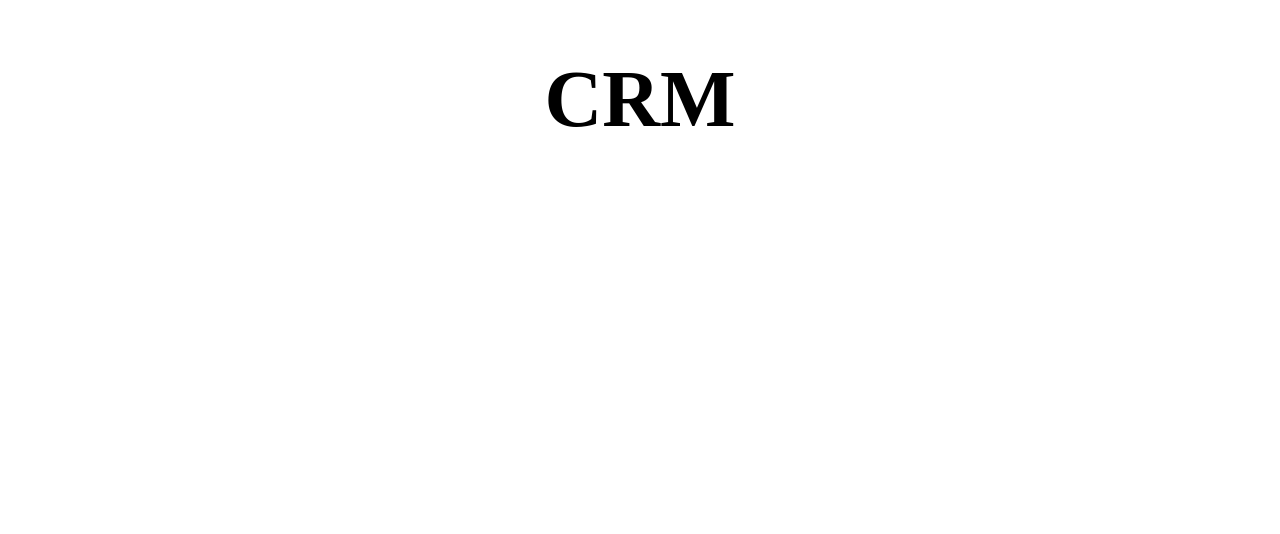
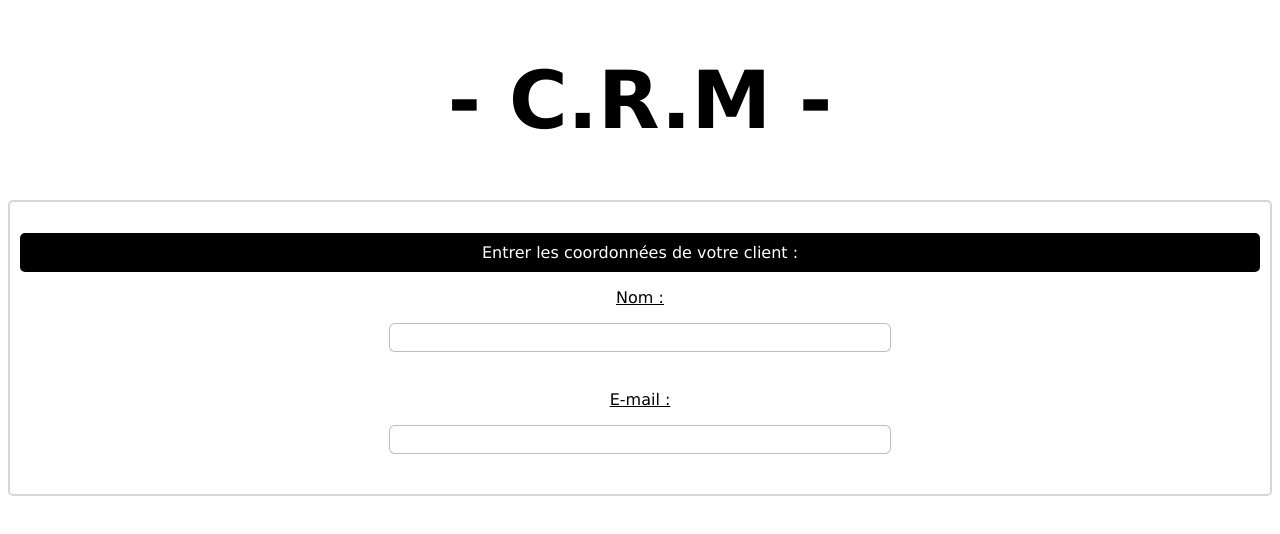
Before and after one commit to Anthonoir576/Projet-02_TypeScript, a React (Create React App) app: page / in a window 1280 px wide. Shown: the top 534 px of the page. Built offline with nearby package versions, Linux system fonts and the light colour scheme.

Commit message:
:FEAT: => Mise en form du form

```diff
--- a/src/index.tsx
+++ b/src/index.tsx
@@ -28,10 +28,32 @@ const App: React.FC = () => {
 
     return (
         <div>
-            <h1>CRM</h1>
+            <h1> - C.R.M - </h1>
             <form
                 onSubmit={submitFonction}
+                className='formulaire'
             >
+                <p className="client">
+                    Entrer les coordonnées de votre client :
+                </p>
+                <label htmlFor="nom">
+                    Nom :
+                </label>
+                <input value={nom}
+                       onChange={e => setNom(e.target.value)}
+                       id="nom"
+                />
+                <br />
+                <br />
+                <br />
+                <label htmlFor="email">
+                    E-mail :
+                </label>
+                <input value={mail}
+                       onChange={e => setMail(e.target.value)}
+                       id="email"
+                />
+
             </form>
         </div>
     );
--- a/src/styles/style.css
+++ b/src/styles/style.css
@@ -1,4 +1,42 @@
+body {
+    font-family:Verdana, Geneva, Tahoma, sans-serif
+}
+
 h1 {
     text-align: center;
     font-size: 5rem;
 }
+
+label {
+    display: block;
+    margin-bottom: 1rem;
+    text-decoration: underline;
+}
+
+input {
+    width: 40%;
+    height: 25px;
+    border-radius: 6px;
+    border: 1px solid rgba(0, 0, 0, 0.253);
+}
+
+@media only screen and (max-width: 700px ) {
+    input {
+        width: 80%;
+        height: 25px;
+    }
+}
+
+.formulaire {
+    text-align: center;
+    border: 2px solid rgba(0, 0, 0, 0.158);
+    padding: 15px 10px 40px 10px;
+    border-radius: 5px;
+}
+
+.client {
+    background: black;
+    color: white;
+    padding: 10px 5px;
+    border-radius: 5px;
+}
```
